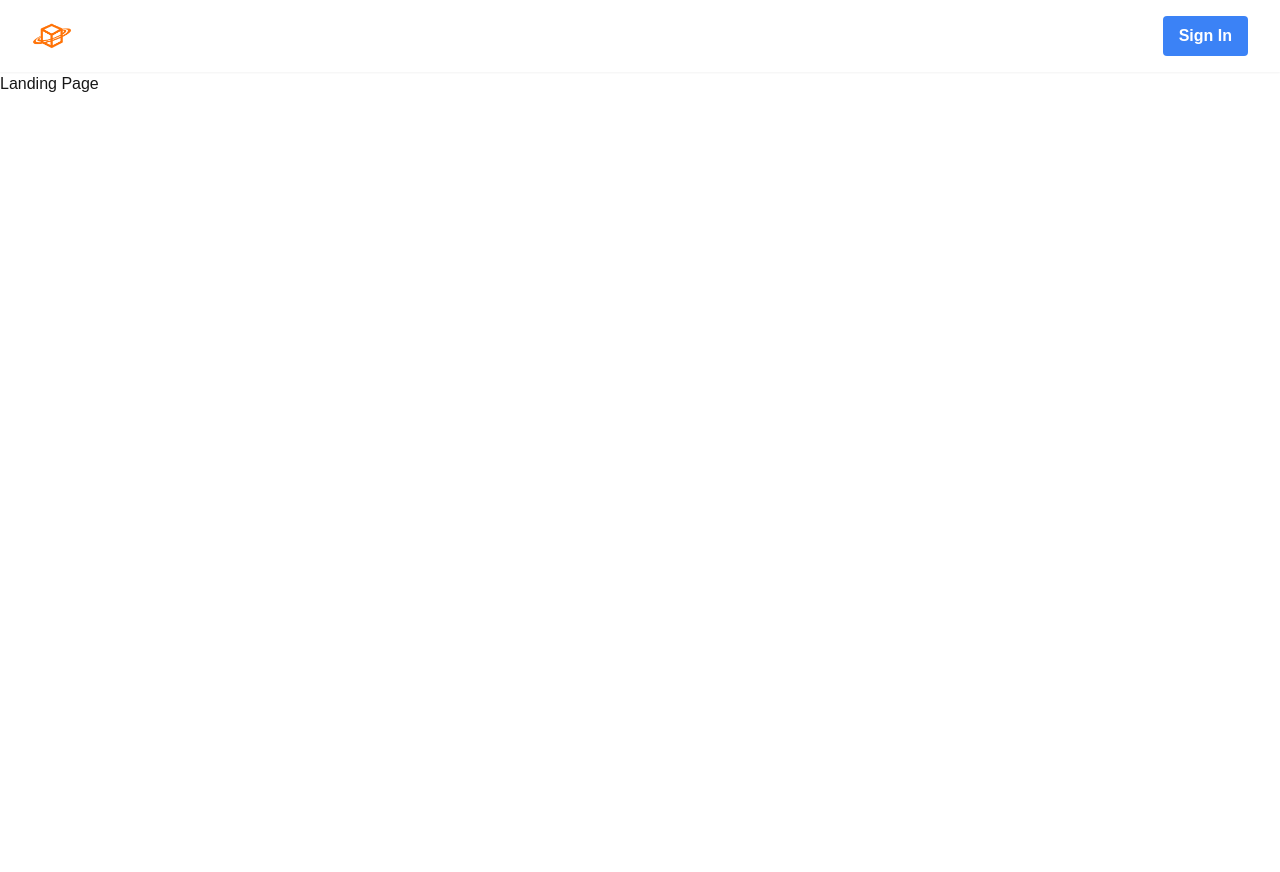
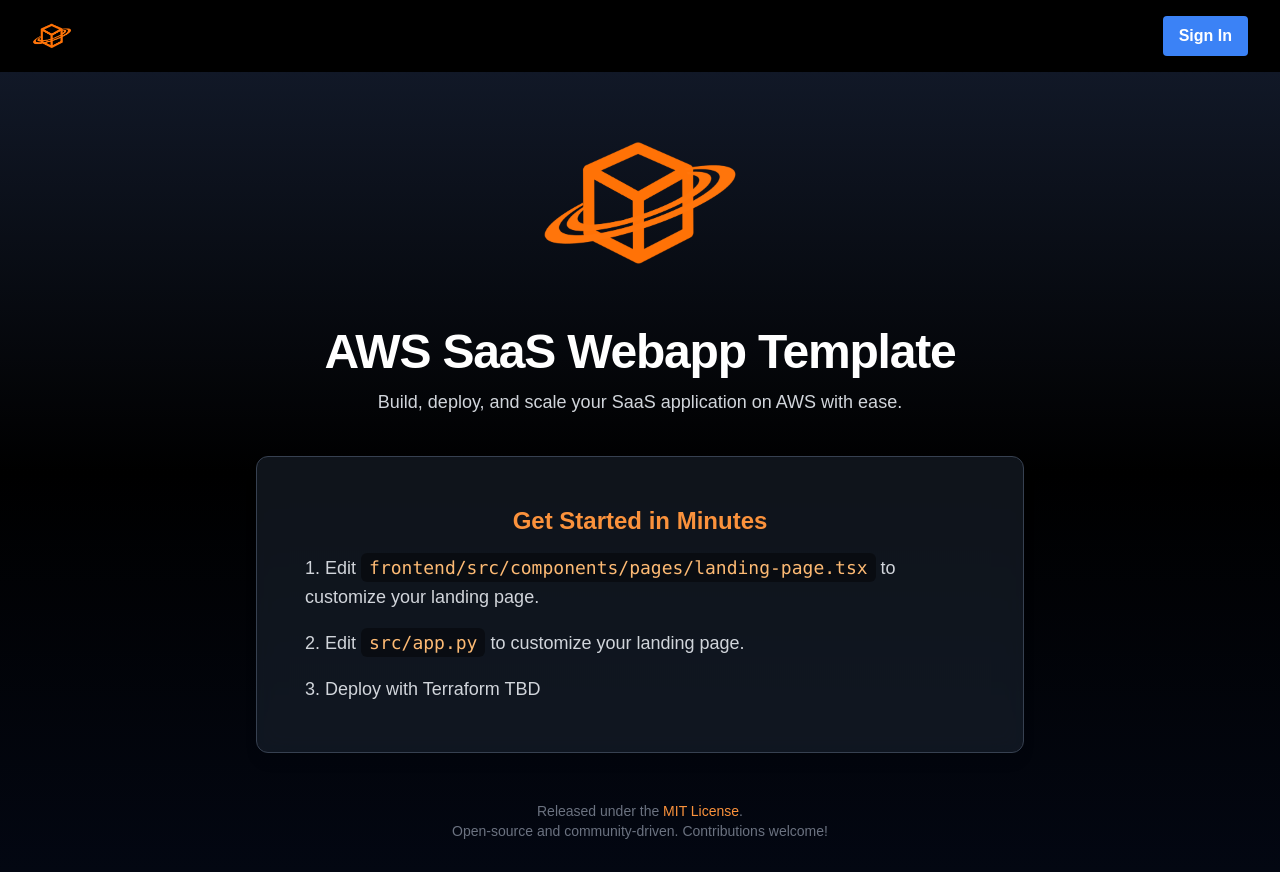
Before and after one commit to mfkimbell/aws-saas-webapp-template, a Next.js app in the folder frontend/: page / in a window 1280 px wide. Before the commit the page ends 800 px from the top, so only its background shows below. Built offline with nearby package versions, Linux system fonts and the light colour scheme; no server answers.

Commit message:
style: visual updates to landing page with instructions

```diff
--- a/frontend/src/components/pages/landing-page.tsx
+++ b/frontend/src/components/pages/landing-page.tsx
@@ -1,3 +1,61 @@
+import Image from "next/image";
+
 export default function LandingPage() {
-  return <div>Landing Page</div>;
+  return (
+    <div className="flex flex-col items-center justify-center min-h-screen bg-gradient-to-b from-gray-900 via-black to-gray-950 text-white p-8 sm:p-16">
+      {/* Logo & Title */}
+      <div className="flex flex-col items-center text-center mb-10">
+        <Image src="/logo.svg" alt="AWS SaaS Webapp Logo" width={200} height={50} priority />
+        <h1 className="text-4xl font-extrabold tracking-tight mt-6 sm:text-5xl">
+          AWS SaaS Webapp Template
+        </h1>
+        <p className="text-lg text-gray-300 max-w-2xl mx-auto mt-3">
+          Build, deploy, and scale your SaaS application on AWS with ease.
+        </p>
+      </div>
+
+      {/* Instruction Box */}
+      <div className="w-full max-w-3xl bg-gray-800/50 backdrop-blur-md p-8 sm:p-12 rounded-xl shadow-lg border border-gray-700">
+        <h2 className="text-2xl font-semibold text-orange-400 mb-4 text-center">
+          Get Started in Minutes
+        </h2>
+        <ol className="list-decimal list-inside text-gray-300 leading-relaxed text-lg space-y-4">
+          <li>
+            Edit{" "}
+            <code className="bg-black/40 px-2 py-1 rounded-md font-mono text-orange-300">
+              frontend/src/components/pages/landing-page.tsx
+            </code>{" "}
+            to customize your landing page.
+          </li>
+          <li>
+          Edit{" "}
+            <code className="bg-black/40 px-2 py-1 rounded-md font-mono text-orange-300">
+              src/app.py
+            </code>{" "}
+            to customize your landing page.
+          </li>
+          <li>
+            Deploy with Terraform TBD
+          </li>
+        </ol>
+      </div>
+
+      {/* Footer */}
+      <footer className="mt-12 text-gray-500 text-sm text-center">
+  <p>
+    Released under the{" "}
+    <a
+      href="https://opensource.org/licenses/MIT"
+      target="_blank"
+      rel="noopener noreferrer"
+      className="text-orange-400 hover:underline"
+    >
+      MIT License
+    </a>.
+  </p>
+  <p>Open-source and community-driven. Contributions welcome!</p>
+</footer>
+
+    </div>
+  );
 }
--- a/frontend/src/components/ui/header.tsx
+++ b/frontend/src/components/ui/header.tsx
@@ -21,7 +21,7 @@
   };
 
   return (
-    <header className="bg-white shadow-sm">
+    <header className="bg-black shadow-sm border-b-1 border-white">
       <div className="max-w-7xl mx-auto px-4 sm:px-6 lg:px-8">
         <div className="flex justify-between items-center py-4 md:justify-start md:space-x-10">
           <div className="flex justify-start lg:w-0 lg:flex-1">
```
